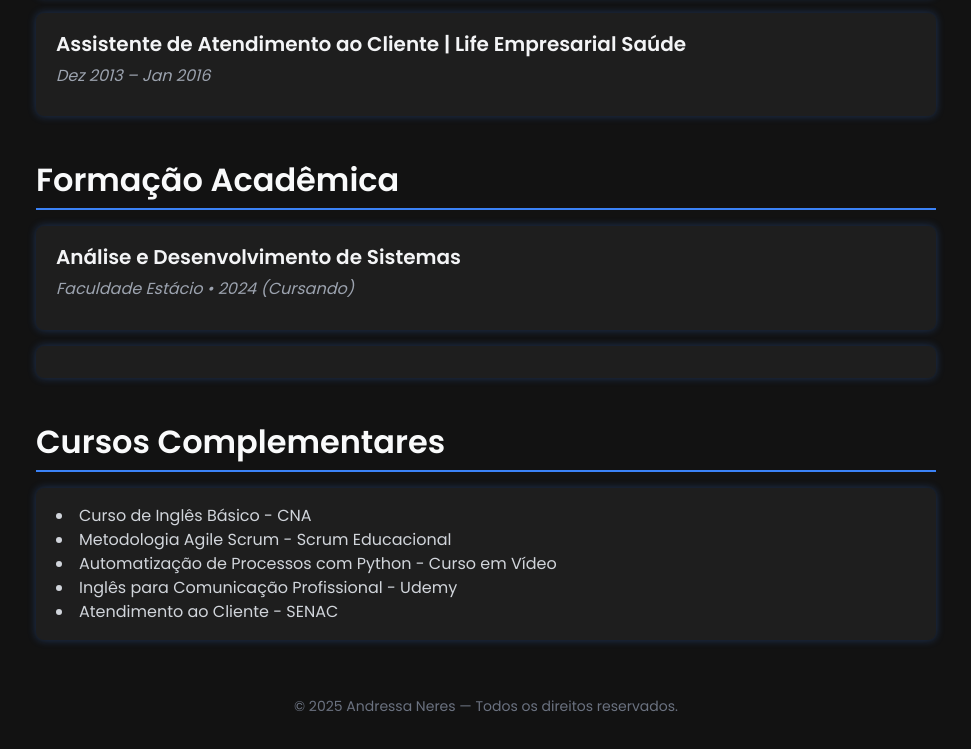
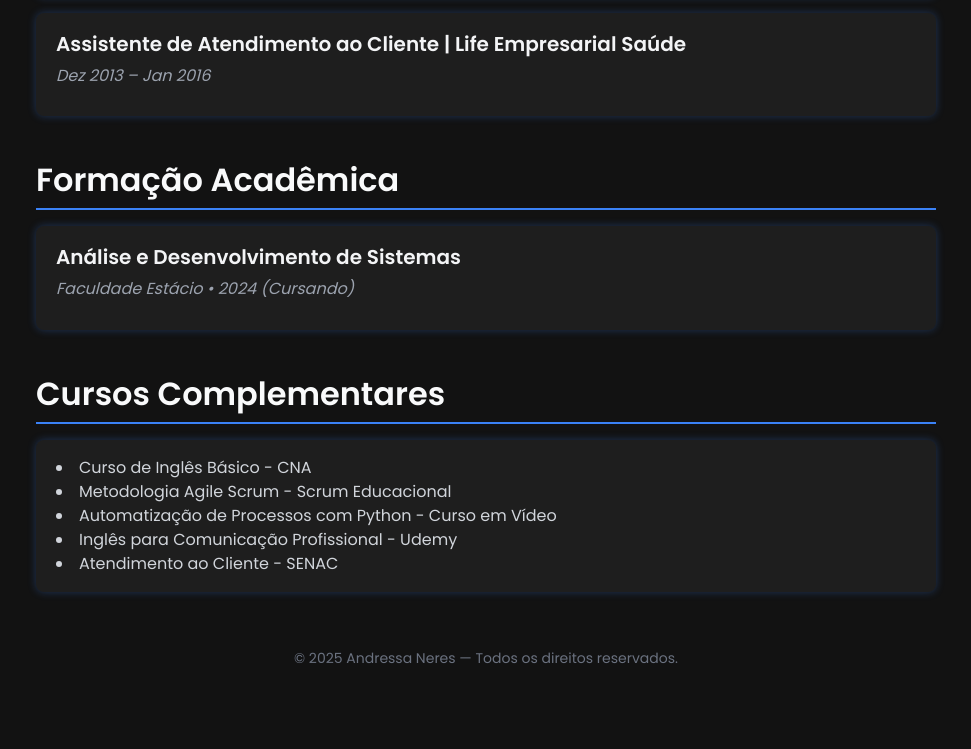
Before and after one commit to Aneres01/portfolio-andressa, a plain HTML site: page index.html in a window 1280 px wide. Shown: the part 2201-2950 px from the top of the page, without its empty margins (154-1125 px from the left). After the commit the page ends 2902 px from the top, so only its background shows below. Drawn offline with nearby package versions, Linux system fonts and the light colour scheme.

Commit message:
Update index.html

```diff
--- a/index.html
+++ b/index.html
@@ -308,8 +308,6 @@
         <p><em>Faculdade Estácio • 2024 (Cursando)</em></p>
       </article>
 
-      <article class="card">
-
     </section>
 
     <section id="cursos">
```
